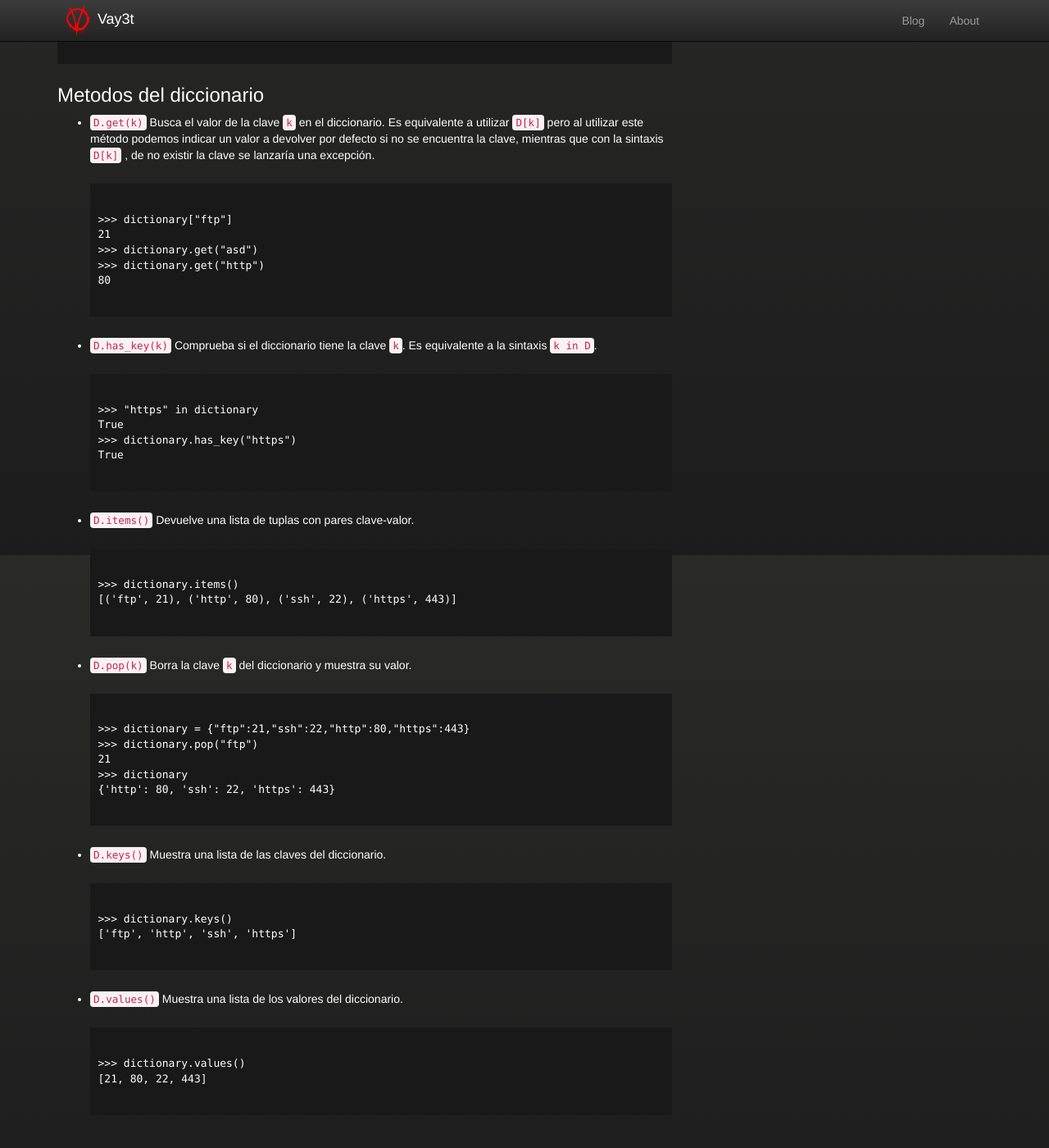
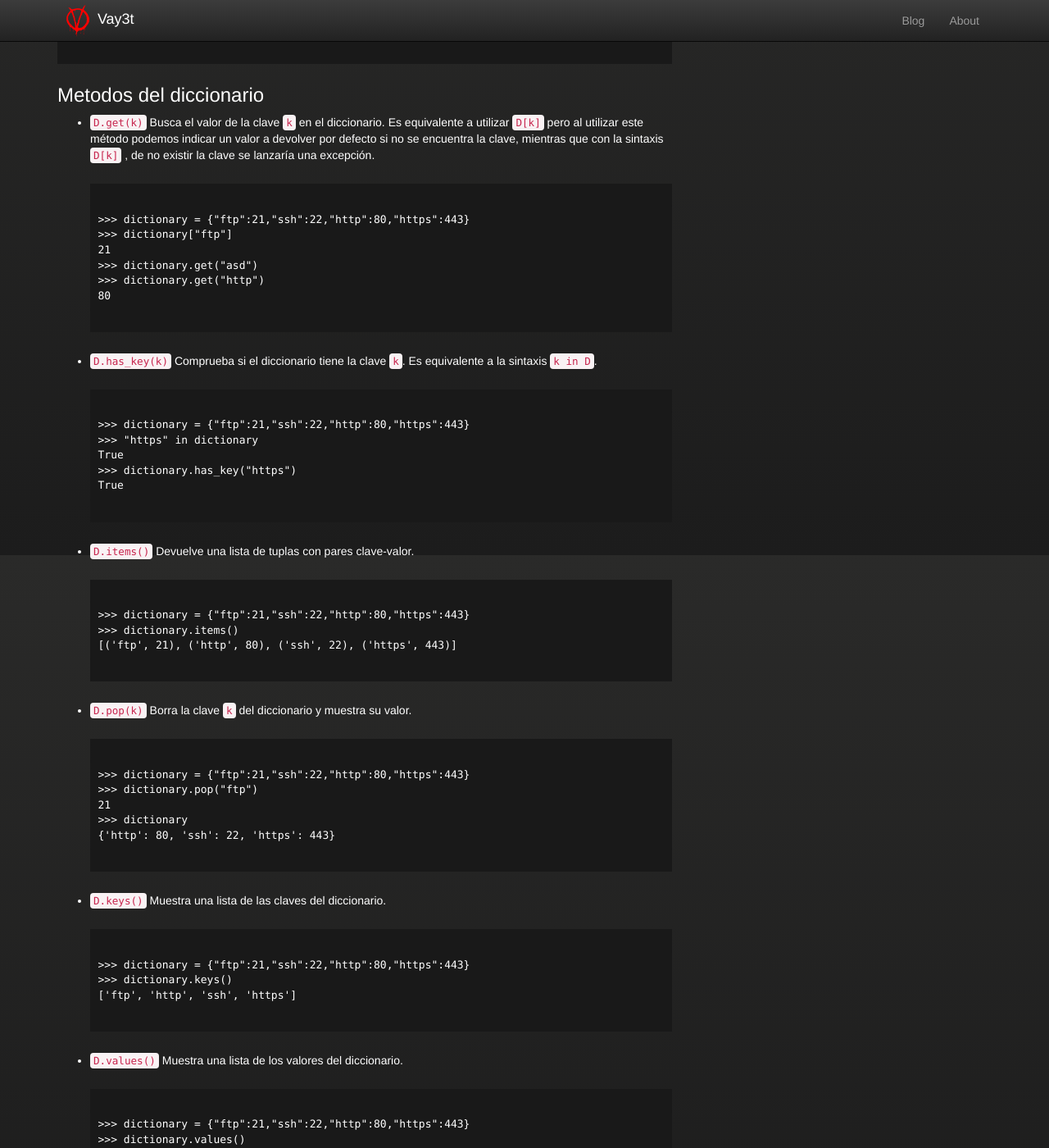
Before and after one commit to pvallejos/pvallejos.github.io, a Jekyll site: the page built from _posts/2017-10-21-Python-Part-2.md, in a window 1280 px wide and 1400 px high, scrolled down 2923 px. Shown: the whole window at 82% size. Built offline with Jekyll 4.4.1, drawn with Linux system fonts in a browser that asks for light colours; nearby versions of some CDN libraries; comment, search, counter and statistics services are not loaded; some of the changed text lies outside the part shown.

Commit message:
Update 2017-10-21-Python-Part-2.md

````diff
--- a/_posts/2017-10-21-Python-Part-2.md
+++ b/_posts/2017-10-21-Python-Part-2.md
@@ -122,6 +122,7 @@ Ordena la lista de menor a mayor.
 * `D.get(k)`
 Busca el valor de la clave `k` en el diccionario. Es equivalente a utilizar `D[k]` pero al utilizar este método podemos indicar un valor a devolver por defecto si no se encuentra la clave, mientras que con la sintaxis `D[k]` , de no existir la clave se lanzaría una excepción.
 ```
+>>> dictionary = {"ftp":21,"ssh":22,"http":80,"https":443}
 >>> dictionary["ftp"]
 21
 >>> dictionary.get("asd")
@@ -132,6 +133,7 @@ Busca el valor de la clave `k` en el diccionario. Es equivalente a utilizar `D[k
 * `D.has_key(k)`
 Comprueba si el diccionario tiene la clave `k`. Es equivalente a la sintaxis `k in D`.
 ```
+>>> dictionary = {"ftp":21,"ssh":22,"http":80,"https":443}
 >>> "https" in dictionary
 True
 >>> dictionary.has_key("https")
@@ -141,6 +143,7 @@ True
 * `D.items()`
 Devuelve una lista de tuplas con pares clave-valor.
 ```
+>>> dictionary = {"ftp":21,"ssh":22,"http":80,"https":443}
 >>> dictionary.items()
 [('ftp', 21), ('http', 80), ('ssh', 22), ('https', 443)]
 ```
@@ -158,6 +161,7 @@ Borra la clave `k` del diccionario y muestra su valor.
 * `D.keys()`
 Muestra una lista de las claves del diccionario.
 ```
+>>> dictionary = {"ftp":21,"ssh":22,"http":80,"https":443}
 >>> dictionary.keys()
 ['ftp', 'http', 'ssh', 'https']
 ```
@@ -165,6 +169,7 @@ Muestra una lista de las claves del diccionario.
 * `D.values()`
 Muestra una lista de los valores del diccionario.
 ```
+>>> dictionary = {"ftp":21,"ssh":22,"http":80,"https":443}
 >>> dictionary.values()
 [21, 80, 22, 443]
 ```
````
